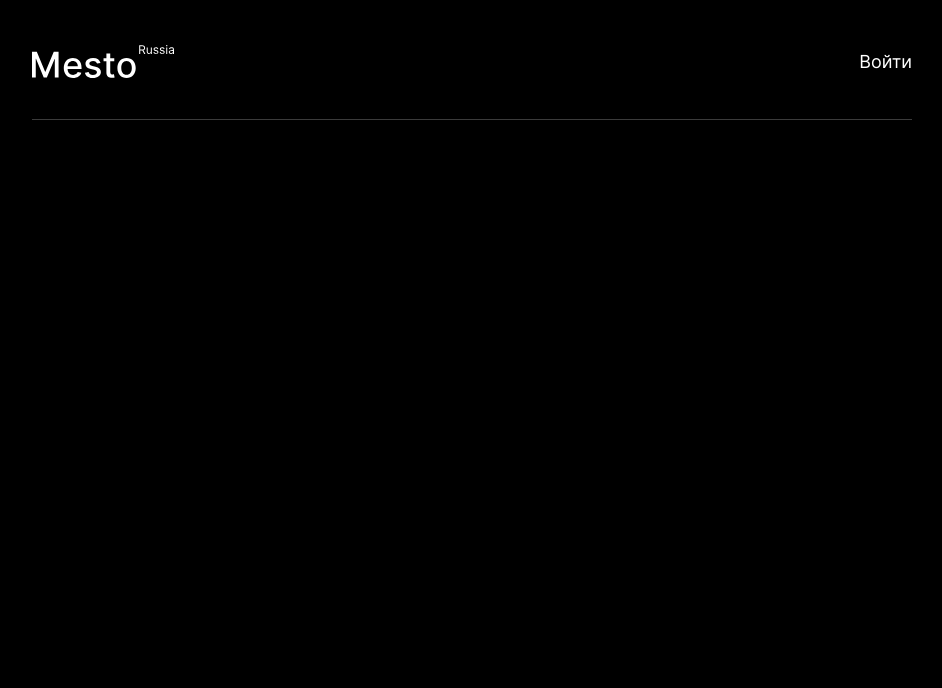
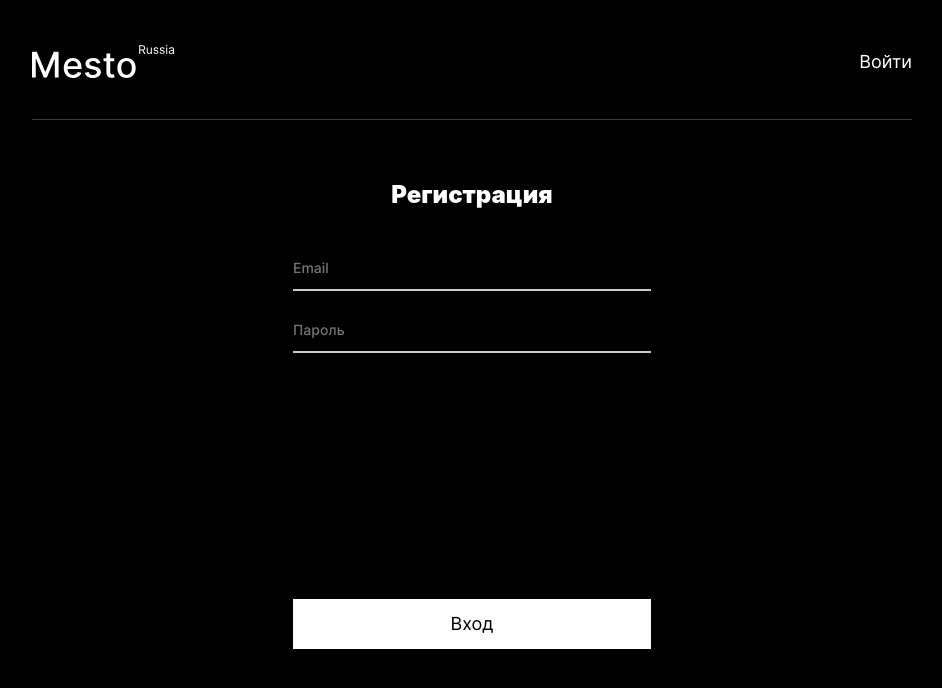
Before and after one commit to Vovkasquid/react-mesto-auth, a React (Create React App) app: page /sign-in in a window 1280 px wide. Shown: the top 688 px of the page, without its empty margins (168-1110 px from the left). Built offline with nearby package versions, Linux system fonts and the light colour scheme; no server answers; a web font is replaced by a local one.

Commit message:
feat: сделать первую версию Login

```diff
--- a/src/blocks/header/header.css
+++ b/src/blocks/header/header.css
@@ -56,3 +56,77 @@
 .header__universal-button_color_grey {
   color: #A9A9A9;
 }
+
+.auth {
+  display: flex;
+  flex-direction: column;
+  padding: 0;
+  justify-content: center;
+  align-items: center;
+}
+
+.page__auth {
+  margin: 60px 461px 112px 461px;
+}
+
+.auth__header {
+  color: #FFFFFF;
+  font-family: Inter;
+  font-style: normal;
+  font-weight: 900;
+  font-size: 24px;
+  line-height: 29px;
+  text-align: center;
+  margin: 0 0 50px 0;
+  padding: 0;
+}
+
+.auth__form {
+  display: flex;
+  flex-direction: column;
+  align-items: center;
+  justify-content: center;
+}
+
+.auth__input {
+  width: 358px;
+  font-family: Inter;
+  font-style: normal;
+  font-weight: 500;
+  font-size: 14px;
+  line-height: 17px;
+  color: #FFFFFF;
+  padding: 0 0 13px 0;
+  border: none;
+  border-bottom: 2px solid #CCCCCC;
+  margin: 0 0 30px 0;
+  background-color: black;
+}
+
+.auth__input:last-child {
+  margin: 0;
+}
+
+.auth__button {
+  width: 358px;
+  font-family: Inter;
+  font-style: normal;
+  font-weight: normal;
+  font-size: 18px;
+  line-height: 22px;
+  text-align: center;
+  color: #000000;
+  background-color: #FFFFFF;
+  border: none;
+  transition: opacity .3s linear;
+  padding: 14px 0 14px 0;
+  margin: 216px 0 0 0;
+}
+
+.auth__button:focus {
+  border: none;
+}
+
+.auth__button:hover {
+  opacity: .6;
+}
--- a/src/components/Header.js
+++ b/src/components/Header.js
@@ -6,7 +6,7 @@ function Header({loggedIn, textButton, userEmail}) {
       <img src={logo} alt="Логотип соцсети Место" className="logo"/>
       <div className="header__info-block">
         <p className="header__user-email">{userEmail || ''}</p>
-        <button className= {loggedIn ? "header__universal-button header__universal-button_color_grey" : "header__universal-button"}>{textButton}</button>
+        <button aria-label={textButton} className= {loggedIn ? "header__universal-button header__universal-button_color_grey" : "header__universal-button"}>{textButton}</button>
       </div>
     </header>
   );
--- a/src/components/Login.js
+++ b/src/components/Login.js
@@ -4,7 +4,17 @@ import Header from './Header';
 //Компонент для логина пользователя
 function Login() {
   return (
-    <Header textButton={'Войти'}/>
+    <>
+      <Header textButton={'Войти'}/>
+      <section className="auth page__auth">
+        <h1 className="auth__header">Регистрация</h1>
+        <form name='authorization' className="auth__form">
+          <input type="email" name="editLinkAvatar" id="email-input-login" className="auth__input" placeholder="Email" required/>
+          <input type="password" name="editLinkAvatar" id="password-input-login" className="auth__input" placeholder="Пароль" required/>
+          <button aria-label="Войти" type="submit" className={`auth__button`}>Вход</button>
+        </form>
+      </section>
+    </>
   );
 }
 
```
